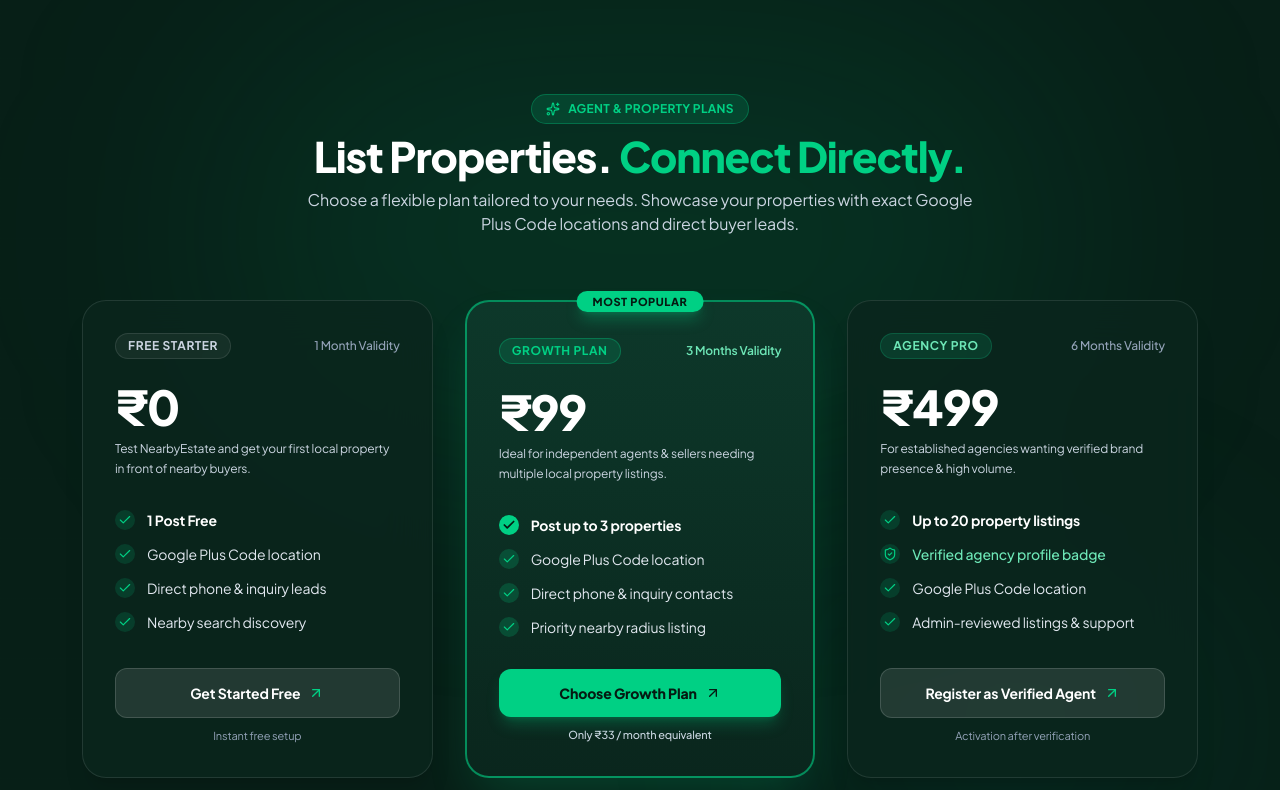
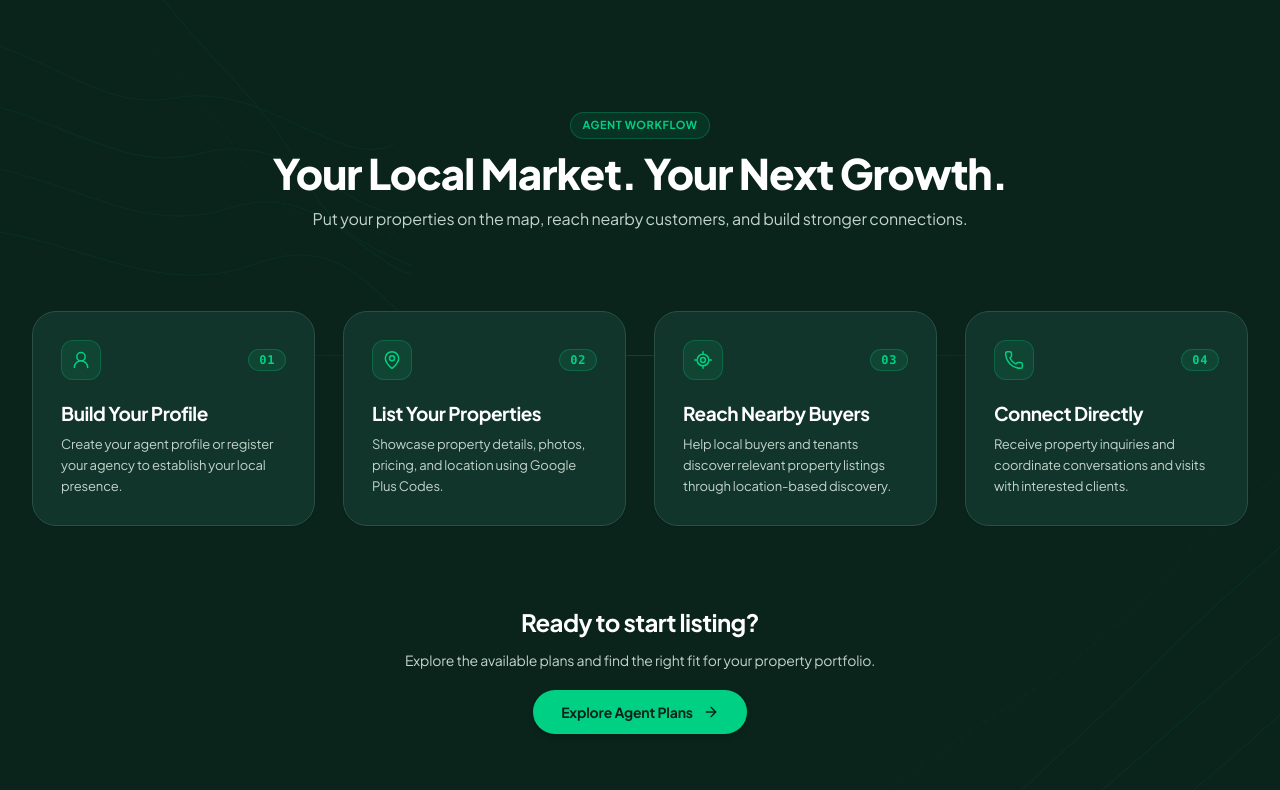
Before and after one commit to AmigosiaDev/nearbyestate-static, a React (Vite) app: page / in a window 1280 px wide. Shown: the part 3210-4000 px from the top of the page. Built offline with nearby package versions, Linux system fonts and the light colour scheme.

Commit message:
feat(agent): introduce Agent Workflow section with deep forest green design

```diff
--- a/src/App.tsx
+++ b/src/App.tsx
@@ -9,6 +9,7 @@
 // import { HowItWorks } from './components/HowItWorks';
 // import { UseCases } from './components/UseCases';
 // import { AgencySection } from './components/AgencySection';
+import { AgentWorkflowSection } from './components/AgentWorkflowSection';
 import { AgentProSection } from './components/AgentProSection';
 // import { FAQ } from './components/FAQ';
 import { ContactSection } from './components/ContactSection';
@@ -38,10 +39,13 @@
         {/* 3. Core Value Pillars */}
         <WhyNearbyEstate />
 
-        {/* 4. Unified Verified Agents & App Discovery Section */}
-        <AgentProSection />
+        {/* 4. Agent Workflow & Platform Process */}
+        <AgentWorkflowSection />
 
-        {/* 5. Frequently Asked Questions (Commented out for future use) */}
+        {/* 5. Unified Verified Agents & App Discovery Section */}
+        <AgentProSection onOpenIOSModal={() => setIosModalOpen(true)} />
+
+        {/* 6. Frequently Asked Questions (Commented out for future use) */}
         {/* <FAQ /> */}
 
         {/* 6. Contact & Support Enquiry Section */}
--- /dev/null
+++ b/src/components/AgentWorkflowSection.tsx
@@ -0,0 +1,166 @@
+import React from 'react';
+import { motion } from 'framer-motion';
+import { UserRound, MapPin, LocateFixed, Phone, ArrowRight } from 'lucide-react';
+
+interface WorkflowStep {
+  step: string;
+  title: string;
+  description: string;
+  icon: React.ReactNode;
+}
+
+const STEPS: WorkflowStep[] = [
+  {
+    step: '01',
+    title: 'Build Your Profile',
+    description:
+      'Create your agent profile or register your agency to establish your local presence.',
+    icon: <UserRound className="w-5 h-5 text-[#00D084]" strokeWidth={1.8} />,
+  },
+  {
+    step: '02',
+    title: 'List Your Properties',
+    description:
+      'Showcase property details, photos, pricing, and location using Google Plus Codes.',
+    icon: <MapPin className="w-5 h-5 text-[#00D084]" strokeWidth={1.8} />,
+  },
+  {
+    step: '03',
+    title: 'Reach Nearby Buyers',
+    description:
+      'Help local buyers and tenants discover relevant property listings through location-based discovery.',
+    icon: <LocateFixed className="w-5 h-5 text-[#00D084]" strokeWidth={1.8} />,
+  },
+  {
+    step: '04',
+    title: 'Connect Directly',
+    description:
+      'Receive property inquiries and coordinate conversations and visits with interested clients.',
+    icon: <Phone className="w-5 h-5 text-[#00D084]" strokeWidth={1.8} />,
+  },
+];
+
+export const AgentWorkflowSection: React.FC = () => {
+  return (
+    <section
+      id="agent-workflow"
+      className="py-16 sm:py-24 lg:py-28 bg-[#0A231B] relative overflow-hidden text-white border-t border-[#285044]/40"
+    >
+      {/* ================= BACKGROUND: SUBTLE TOPOGRAPHIC CONTOUR LINES ================= */}
+      <div className="absolute inset-0 pointer-events-none overflow-hidden z-0" aria-hidden="true">
+        {/* Top-Left Corner: Abstract Elevation Map Contours */}
+        <svg
+          className="absolute -top-12 -left-12 w-[340px] sm:w-[460px] h-[340px] sm:h-[460px] stroke-[#00D084] opacity-[0.06] pointer-events-none select-none"
+          fill="none"
+          viewBox="0 0 500 500"
+          xmlns="http://www.w3.org/2000/svg"
+        >
+          <path d="M-60,100 C60,60 140,180 240,160 S420,240 480,210" strokeWidth="1.2" />
+          <path d="M-60,170 C70,130 160,250 270,220 S440,310 510,280" strokeWidth="1.2" />
+          <path d="M-60,240 C80,200 180,320 300,280 S460,380 540,350" strokeWidth="1.2" />
+          <path d="M-60,310 C90,270 200,390 330,340 S480,450 570,420" strokeWidth="1.2" />
+          <path d="M80,-60 C150,80 260,120 310,220 S450,280 520,330" strokeWidth="1" strokeDasharray="4 6" />
+          <path d="M160,-60 C230,90 330,140 380,240 S490,320 560,380" strokeWidth="1.2" />
+        </svg>
+
+        {/* Bottom-Right Corner: Topographic Contour Curves */}
+        <svg
+          className="absolute -bottom-12 -right-12 w-[360px] sm:w-[480px] h-[360px] sm:h-[480px] stroke-[#00D084] opacity-[0.06] pointer-events-none select-none"
+          fill="none"
+          viewBox="0 0 500 500"
+          xmlns="http://www.w3.org/2000/svg"
+        >
+          <path d="M20,560 C140,420 220,360 320,260 S460,140 540,40" strokeWidth="1.2" />
+          <path d="M90,560 C200,440 270,390 370,300 S490,200 560,110" strokeWidth="1.2" />
+          <path d="M160,560 C260,470 330,420 420,340 S510,260 580,180" strokeWidth="1.2" />
+          <path d="M230,560 C320,490 380,450 460,390 S530,330 600,250" strokeWidth="1.2" />
+          <path d="M-20,440 C110,330 230,280 320,180 S450,80 520,-20" strokeWidth="1" strokeDasharray="4 6" />
+        </svg>
+      </div>
+
+      <div className="max-w-7xl mx-auto px-4 sm:px-6 lg:px-8 relative z-10">
+        {/* ================= SECTION INTRODUCTION ================= */}
+        <div className="text-center max-w-3xl mx-auto mb-14 sm:mb-20 space-y-3.5">
+          {/* Eyebrow */}
+          <div className="inline-flex items-center gap-1.5 px-3 py-1 rounded-full bg-[#00D084]/10 border border-[#00D084]/25 text-[#00D084] text-[11px] font-bold uppercase tracking-wider">
+            <span>AGENT WORKFLOW</span>
+          </div>
+
+          {/* Heading */}
+          <h2 className="text-3xl sm:text-4xl lg:text-[42px] font-extrabold text-white tracking-tight leading-tight">
+            Your Local Market. Your Next Growth.
+          </h2>
+
+          {/* Description */}
+          <p className="text-[#C3D4CC] text-sm sm:text-base leading-relaxed max-w-2xl mx-auto font-normal">
+            Put your properties on the map, reach nearby customers, and build stronger connections.
+          </p>
+        </div>
+
+        {/* ================= 4-STEP WORKFLOW CARDS ================= */}
+        <div className="relative">
+          {/* Subtle horizontal connecting line on desktop behind cards */}
+          <div
+            className="hidden lg:block absolute top-[44px] left-[10%] right-[10%] h-[1px] bg-gradient-to-r from-transparent via-[#00D084]/20 to-transparent pointer-events-none z-0"
+            aria-hidden="true"
+          />
+
+          <div className="grid grid-cols-1 md:grid-cols-2 lg:grid-cols-4 gap-6 sm:gap-7 items-stretch relative z-10">
+            {STEPS.map((item, index) => (
+              <motion.div
+                key={item.step}
+                initial={{ opacity: 0, y: 14 }}
+                whileInView={{ opacity: 1, y: 0 }}
+                viewport={{ once: true }}
+                transition={{ duration: 0.35, delay: index * 0.08 }}
+                whileHover={{ y: -3 }}
+                className="bg-[#12352B] rounded-2xl sm:rounded-3xl p-6 sm:p-7 border border-[#285044] hover:border-[#00D084]/50 transition-all duration-300 text-left flex flex-col justify-between group shadow-sm hover:shadow-lg hover:shadow-[#00D084]/5"
+              >
+                <div>
+                  {/* Step Header: Icon & Clear Step Number */}
+                  <div className="flex items-center justify-between mb-5">
+                    <div className="w-10 h-10 rounded-xl bg-[#00D084]/10 border border-[#00D084]/25 flex items-center justify-center transition-colors group-hover:bg-[#00D084]/20 shrink-0">
+                      {item.icon}
+                    </div>
+                    <span className="text-xs font-bold font-mono tracking-wider text-[#00D084] bg-[#00D084]/10 border border-[#00D084]/25 px-2.5 py-0.5 rounded-full">
+                      {item.step}
+                    </span>
+                  </div>
+
+                  {/* Step Heading */}
+                  <h3 className="text-lg sm:text-[19px] font-bold text-white mb-2 leading-snug tracking-tight">
+                    {item.title}
+                  </h3>
+
+                  {/* Concise Description */}
+                  <p className="text-xs sm:text-[13px] text-[#C3D4CC] leading-relaxed font-normal">
+                    {item.description}
+                  </p>
+                </div>
+              </motion.div>
+            ))}
+          </div>
+        </div>
+
+        {/* ================= BOTTOM CALL-TO-ACTION ================= */}
+        <div className="mt-16 sm:mt-20 text-center max-w-xl mx-auto space-y-3">
+          <h3 className="text-xl sm:text-2xl font-bold text-white tracking-tight">
+            Ready to start listing?
+          </h3>
+          <p className="text-xs sm:text-sm text-[#C3D4CC] leading-relaxed">
+            Explore the available plans and find the right fit for your property portfolio.
+          </p>
+          <div className="pt-2">
+            <a
+              href="#agent-pro"
+              className="inline-flex items-center justify-center gap-2 px-6 sm:px-7 py-3 rounded-full bg-[#00D084] hover:bg-[#00b875] text-[#0A231B] text-xs sm:text-sm font-bold shadow-md hover:shadow-lg transition-all duration-200 transform hover:-translate-y-0.5 active:translate-y-0"
+            >
+              <span>Explore Agent Plans</span>
+              <ArrowRight className="w-4 h-4 ml-0.5" />
+            </a>
+          </div>
+        </div>
+      </div>
+    </section>
+  );
+};
```
